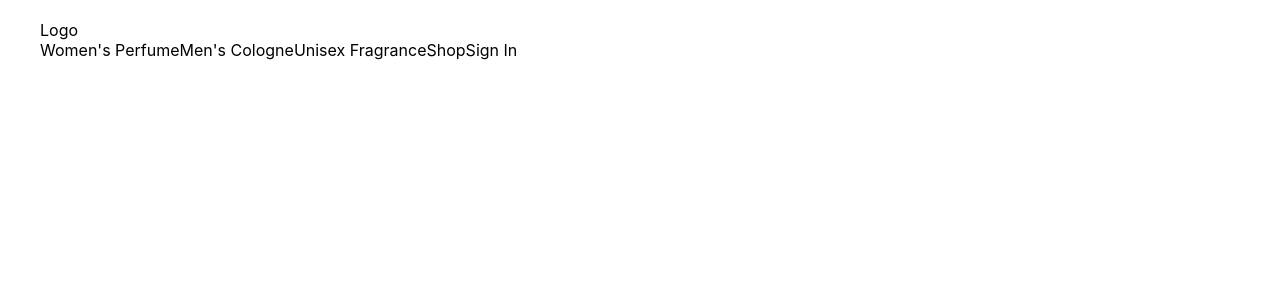
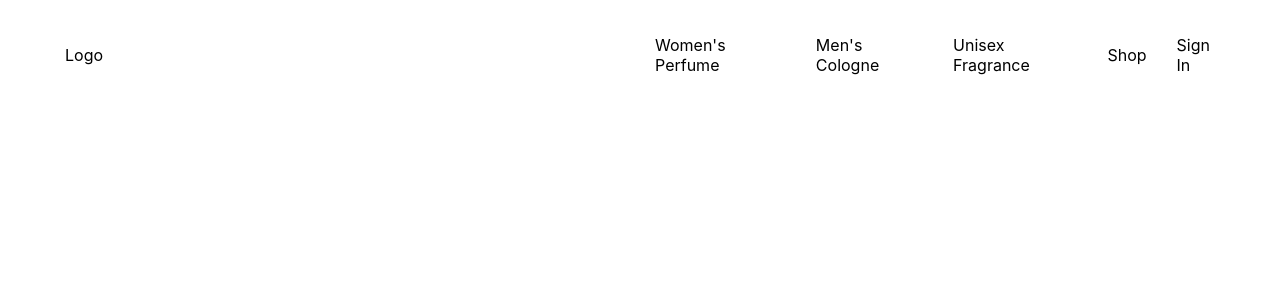
Before and after one commit to amadi5892/Ecommerce-App, a React (Create React App) app: page / in a window 1280 px wide. Shown: the top 300 px of the page. Built offline with nearby package versions, Linux system fonts and the light colour scheme.

Commit message:
styled navigation bar

```diff
--- a/src/routes/navigation/navigation.component.jsx
+++ b/src/routes/navigation/navigation.component.jsx
@@ -1,5 +1,7 @@
 import { Fragment } from "react";
 import { Outlet, Link } from "react-router-dom";
+
+import './navigation.styles.css';
 
 const Navigation = () => {
     return (
--- a/src/routes/navigation/navigation.styles.css
+++ b/src/routes/navigation/navigation.styles.css
@@ -0,0 +1,26 @@
+.navigation {
+    height: 70px;
+    width: 100%;
+    display: flex;
+    justify-content: space-between;
+    margin-bottom: 25px;
+}
+
+.logo-container {
+    height: 100%;
+    width: 70px;
+    padding: 25px;
+}
+
+.nav-links-container {
+    width: 50%;
+    height: 100%;
+    display: flex;
+    align-items: center;
+    justify-content: flex-end;
+}
+
+.nav-link {
+    padding: 10px 15px;
+    cursor: pointer;
+}
```
